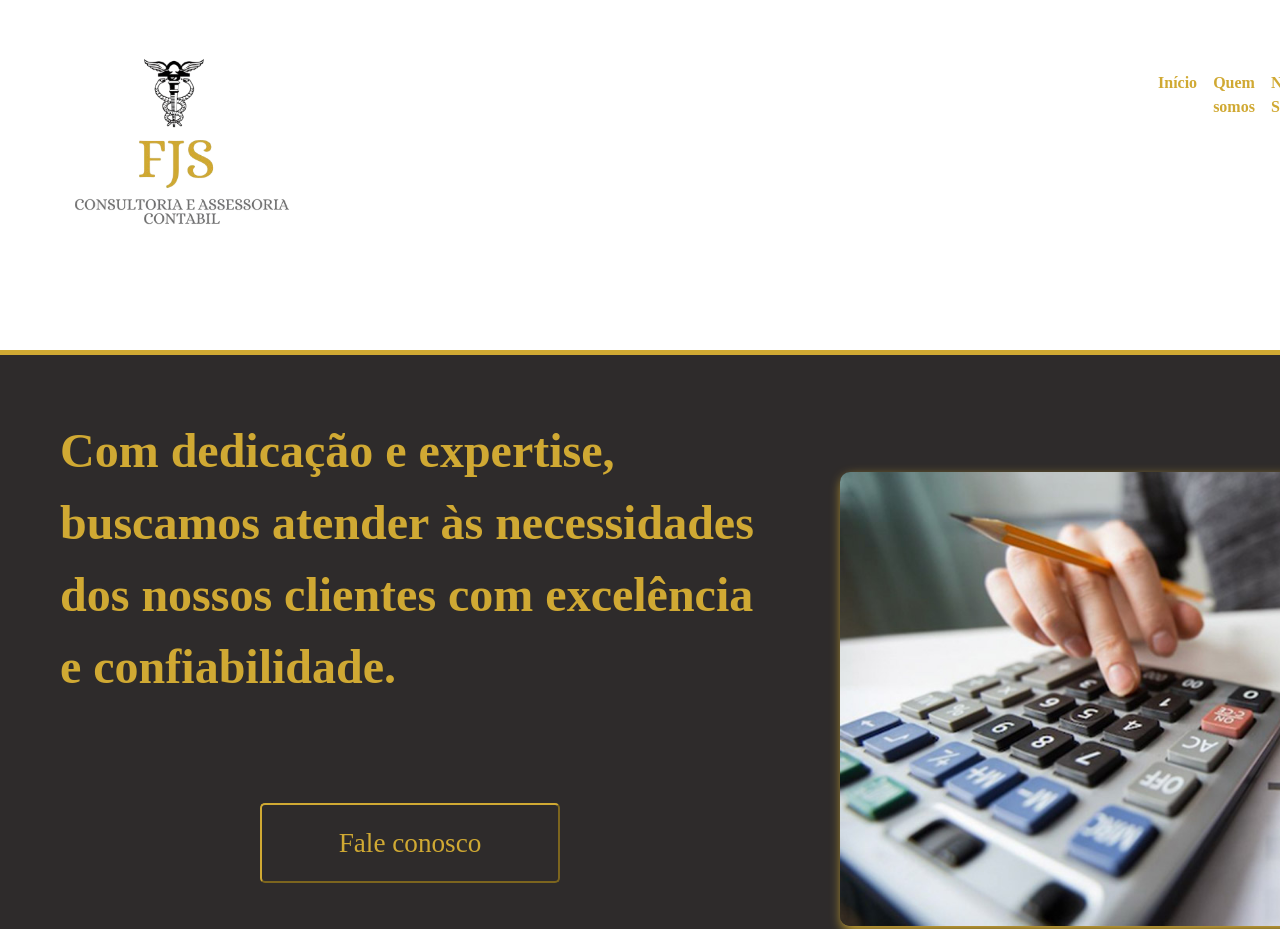
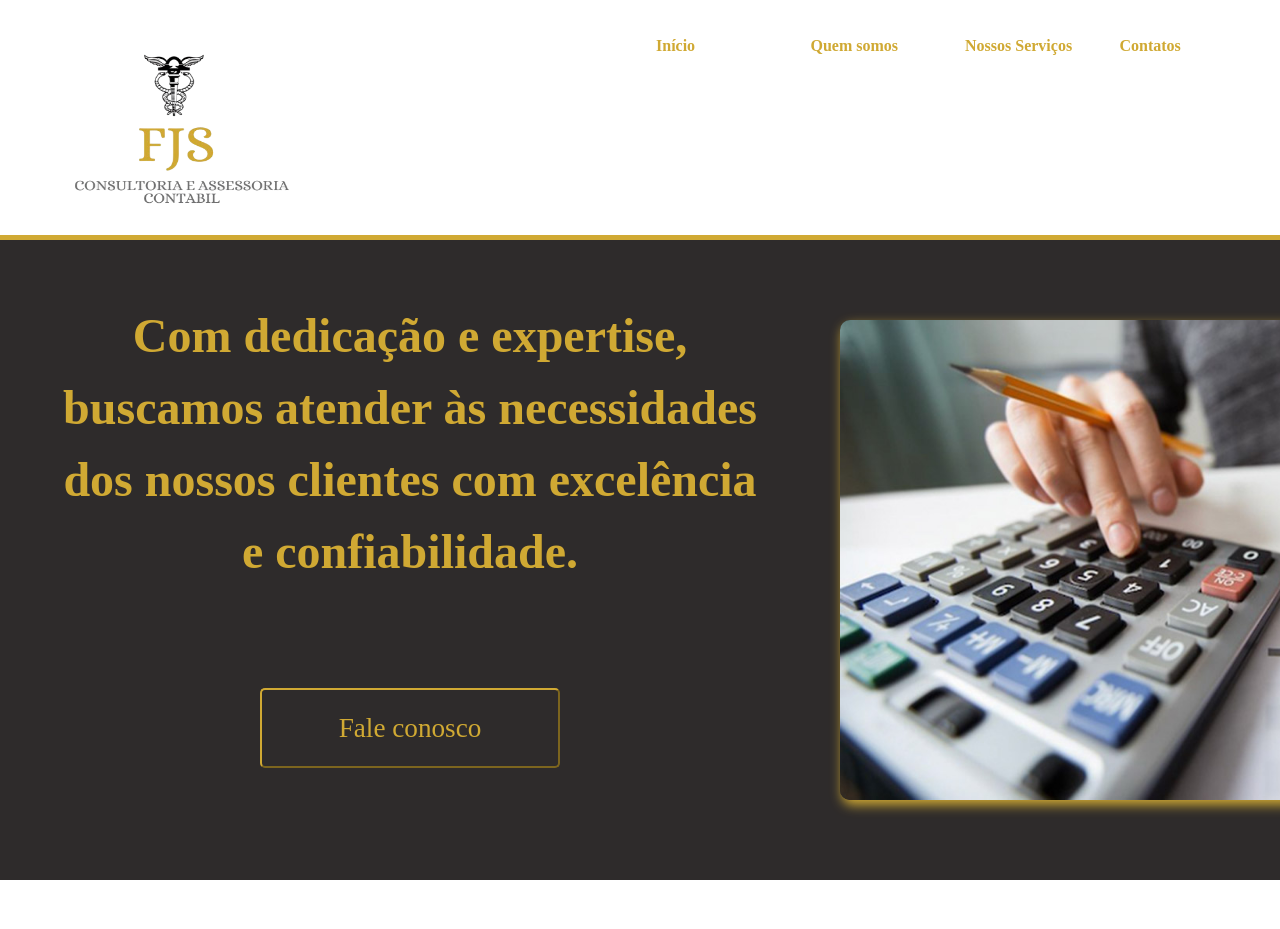
Before and after one commit to Els-development/FJS-Contabilidade, a website: page index.html in a window 1280 px wide. Shown: the top 929 px of the page. After the commit the page ends 880 px from the top, so only its background shows below. Drawn offline with nearby package versions, Linux system fonts and the light colour scheme; a web font is replaced by a local one.

```diff
--- a/style.css
+++ b/style.css
@@ -1,6 +1,7 @@
 *{
     margin: 0;
-    padding: 0;
+    width: 100%;
+    height: 100%;
     font-family: "Alice", serif;
     color: #d0a933;
 
@@ -13,10 +14,12 @@
     align-items: center;
     padding: 2px;
     border-bottom: 5px solid #d0a933;
+    height: 30%;
 
 }
 .navbar-brand img{
   width: 20rem;
+  height: 18rem;
 }
 .navbar .nav-link {
 
@@ -25,8 +28,8 @@
 
   }
   .collapse{
-    margin-bottom: 10rem;
-    padding-left: 50rem;
+    margin-top: 2rem;
+
   }
 
   .navbar .nav-link:hover {
@@ -44,13 +47,16 @@
     align-items: center;
     font-weight: 600;
     padding: 60px;
-
+    text-align: center;
+    height: 40rem;
   }
 
   .inicio-text{
     font-size: 3rem;
     width: 800px;
     margin-right: 60px;
+
+
   }
 
   .btn-faleconosco{
@@ -70,6 +76,7 @@
 
   .inicio img{
     width: 50rem;
+    height: 30rem;
     border-radius: 10px;
     box-shadow: 2px 5px 12px #d0a933;
     margin: 20px;
```
Also changed, not shown: 1 other file.
